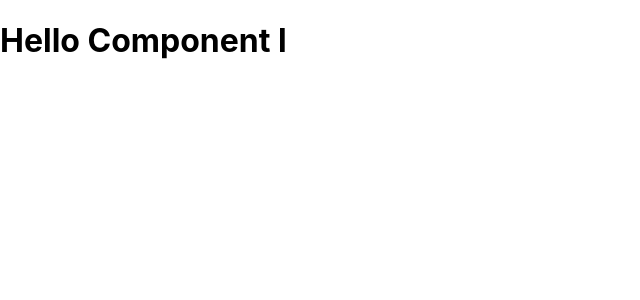
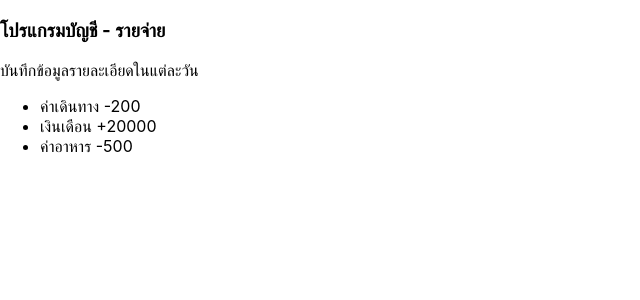
Before and after one commit to nattaponwongs/react-basic, a React (Create React App) app: page / in a window 1280 px wide. Shown: the top 300 px of the page, without its empty margins (0-640 px from the left). Built offline with nearby package versions, Linux system fonts and the light colour scheme; the HTML template or start-up script is replaced by a standard one.

Commit message:
react JSX

```diff
--- a/src/App.js
+++ b/src/App.js
@@ -1,24 +1,17 @@
-import logo from './logo.svg';
-import './App.css';
 
 function App() {
   return (
-    <div className="App">
-      <header className="App-header">
-        <img src={logo} className="App-logo" alt="logo" />
-        <p>
-          Edit <code>src/App.js</code> and save to reload.
-        </p>
-        <a
-          className="App-link"
-          href="https://reactjs.org"
-          target="_blank"
-          rel="noopener noreferrer"
-        >
-          Nattapon
-        </a>
-      </header>
-    </div>
+    <section>
+      <article>
+        <h1>โปรแกรมบัญชี - รายจ่าย</h1>
+        <p>บันทึกข้อมูลรายละเอียดในแต่ละวัน</p>
+        <ul>
+          <li>ค่าเดินทาง <span>-200</span></li>
+          <li>เงินเดือน <span>+20000</span></li>
+          <li>ค่าอาหาร <span>-500</span></li>
+        </ul>
+      </article>
+    </section>
   );
 }
 
--- a/src/index.js
+++ b/src/index.js
@@ -3,12 +3,12 @@ import ReactDOM from 'react-dom/client';
 import './index.css';
 import App from './App';
 import reportWebVitals from './reportWebVitals';
-import HelloComponent from './components/HelloComponent'
+// import HelloComponent from './components/HelloComponent'
 
 const root = ReactDOM.createRoot(document.getElementById('root'));
 root.render(
   <React.StrictMode>
-    <HelloComponent />
+    <App />
   </React.StrictMode>
 );
 
```
